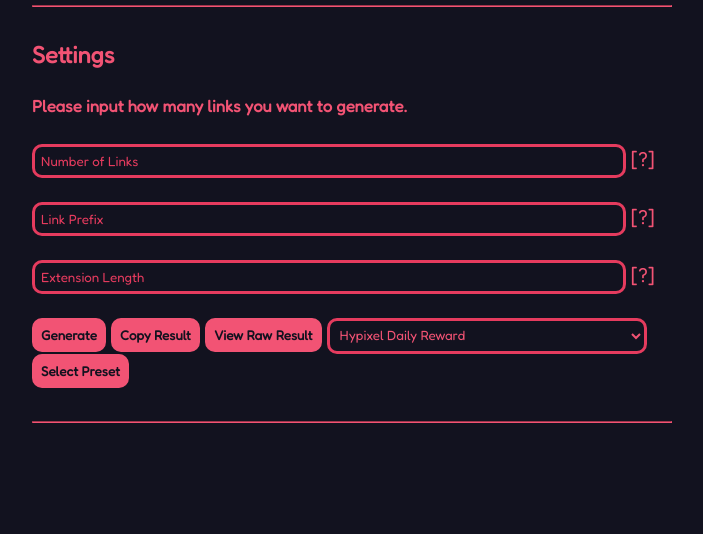
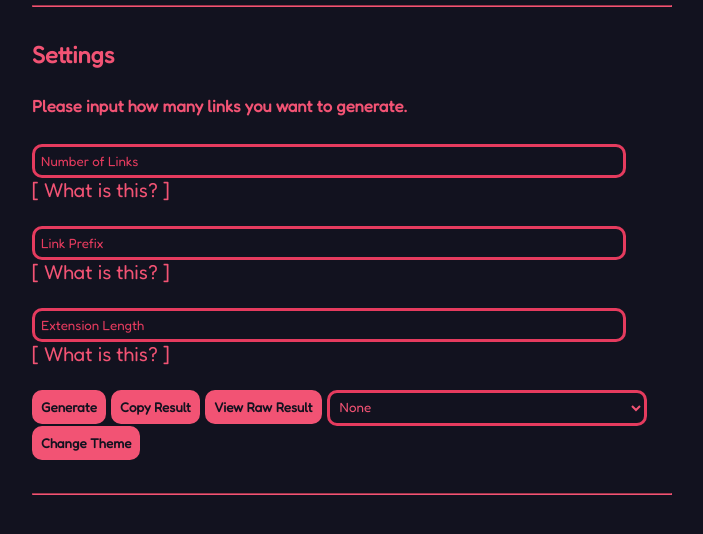
Before and after one commit to 182exe/linkbandit, a plain HTML site: page index.html in a window 1280 px wide. Shown: the part 154-688 px from the top of the page, without its empty margins (288-991 px from the left). Drawn offline with nearby package versions, Linux system fonts and the light colour scheme.

Commit message:
Update index.html

```diff
--- a/index.html
+++ b/index.html
@@ -24,23 +24,24 @@
   <div class="title">
     <h3>Settings</h3>
     <h5>Please input how many links you want to generate.</h5>
-    <input id="lengthInput" class="settings" type="number" placeholder="Number of Links"> <div class="tooltip">[?]<span class="tooltiptext">How many links do you want to make?</span></div>
+    <input id="lengthInput" class="settings" type="number" placeholder="Number of Links"> <div class="tooltip">[ What is this? ]<span class="tooltiptext">How many links do you want to make?</span></div>
     <br>
     <br>
-    <input id="urlInput" class="settings" type="url" placeholder="Link Prefix"> <div class="tooltip">[?]<span class="tooltiptext">What should the base link be? e.g. https://discord.gift/ (must include https:// and a / at the end.)</span></div>
+    <input id="urlInput" class="settings" type="url" placeholder="Link Prefix"> <div class="tooltip">[ What is this? ]<span class="tooltiptext">What should the base link be? e.g. https://discord.gift/ (must include https:// and a / at the end.)</span></div>
     <br>
     <br>
-    <input id="extensionInput" class="settings" type="number" placeholder="Extension Length"> <div class="tooltip">[?]<span class="tooltiptext">How many randomized characters should there be attached to the end of the links?</span></div>
+    <input id="extensionInput" class="settings" type="number" placeholder="Extension Length"> <div class="tooltip">[ What is this? ]<span class="tooltiptext">How many randomized characters should there be attached to the end of the links?</span></div>
     <br>
     <br>
     <button class="button" onclick="javascript:updateSettings()">Generate</button>
     <button class="button" onclick="javascript:copyResult()">Copy Result</button>
     <button class="button" onclick="javascript:viewRaw()">View Raw Result</button>
     <select id="premadeModes">
+      <option value="none">None</option>
       <option value="hypixelDaily">Hypixel Daily Reward</option>
       <option value="discordNitro">Discord Nitro</option>
     </select>
-    <button class="button" onclick="javascript:loadPremade()">Select Preset</button>
+    <button class="button" onclick="javascript:updateTheme()">Change Theme</button>
     <br>
     <br>
   </div>
```
